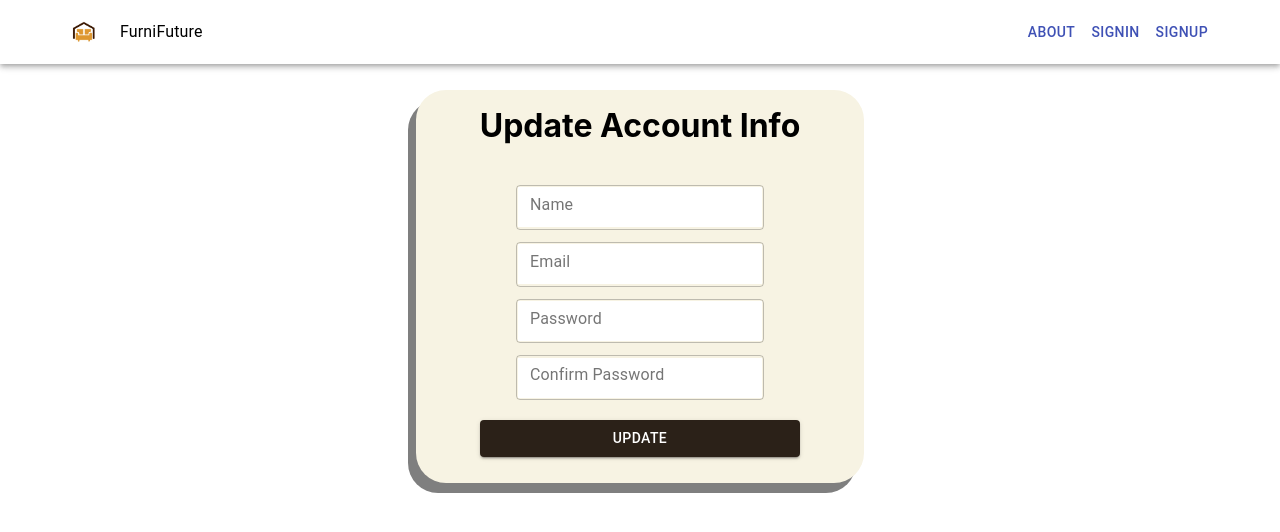
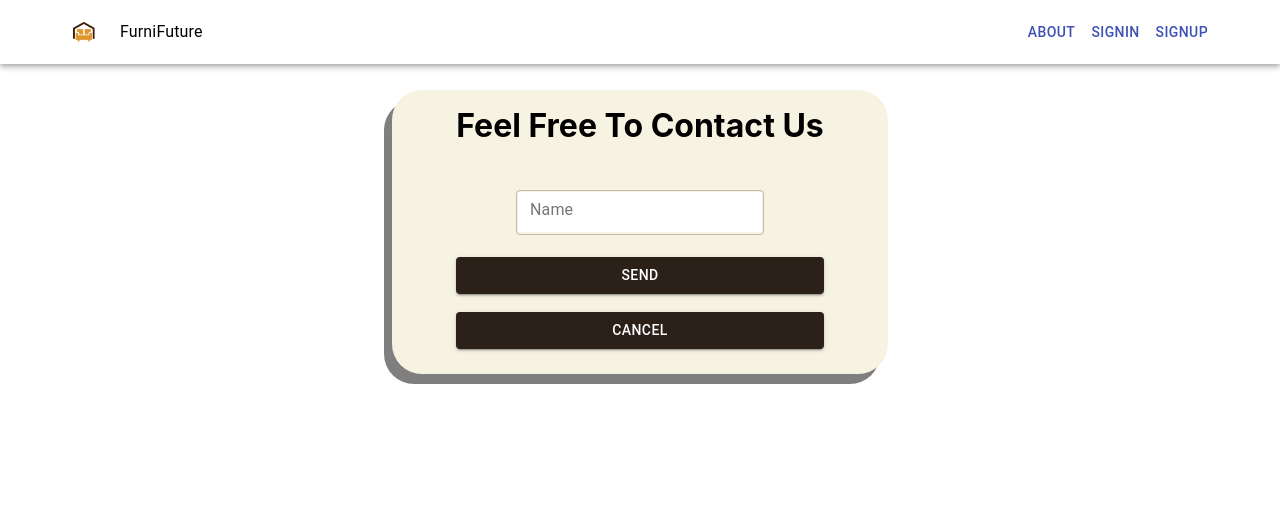
Before and after one commit to AhmadNourelddine/furnifuture, a React (Create React App) app: page /contact-us in a window 1280 px wide. Shown: the top 532 px of the page. Built offline with nearby package versions, Linux system fonts and the light colour scheme.

Commit message:
create contact us page

```diff
--- a/src/pages/contactUs/ContactUs.js
+++ b/src/pages/contactUs/ContactUs.js
@@ -10,22 +10,16 @@ import Box from "@material-ui/core/box";
 
 const ContactUs = ()=> {
 
-  const [name,setName]= useState('');
-  const [email,setEmail]= useState('');
-  const [password,setPassword]= useState('');
-  const [Cpassword,setCpassword]= useState('');
+  const [message,setMessage]= useState('');
 
   let token = window.localStorage.getItem('authToken')
   let Navigate = useNavigate()
 
-  const update = async()=>{
+  const send = async()=>{
 
-    console.log(email+password)
+    console.lo(message)
     let object={
-      "name":name,
-      "email" : email,
-      "password": password,
-      "password_confirmation": Cpassword
+        "message": message
     }
     await fetch("http://127.0.0.1:8000/api/auth/update-profile",{
         headers: {
@@ -41,24 +35,22 @@ const ContactUs = ()=> {
             console.log(result)
           })
   }
+
+  const cancel = async()=>{
+    Navigate('/dashboard')
+  }
+
   return (
     <Box style={{display:"flex", justifyContent:"center", alignItems:"center"}}>
 
     <Box className='signup-form' id="signup-box">
-    <p id="sign-up">Update Account Info</p>
+    <p id="sign-up">Feel Free To Contact Us</p>
     <TextField id="outlined-basic" label="Name" variant="outlined" margin="dense"
-    onChange = {e=>setName(e.target.value)}/>
+    onChange = {e=>setMessage(e.target.value)}/>
 
-    <TextField id="outlined-basic" label="Email" variant="outlined" margin="dense"
-    onChange = {e=>setEmail(e.target.value)}/>
+    <Button onClick={send} variant="contained" id="signup-btn" fullWidth>Send</Button>
+    <Button onClick={cancel} variant="contained" id="signup-btn" fullWidth>Cancel</Button>
 
-    <TextField id="outlined-basic" label="Password" variant="outlined" margin="dense"
-    onChange = {e=>setPassword(e.target.value)}/>
-
-   <TextField id="outlined-basic" label="Confirm Password" variant="outlined" margin="dense"
-    onChange = {e=>setCpassword(e.target.value)}/>
-
-    <Button onClick={update} variant="contained" id="signup-btn" fullWidth>Update</Button>
     </Box>
 
     </Box>
```
